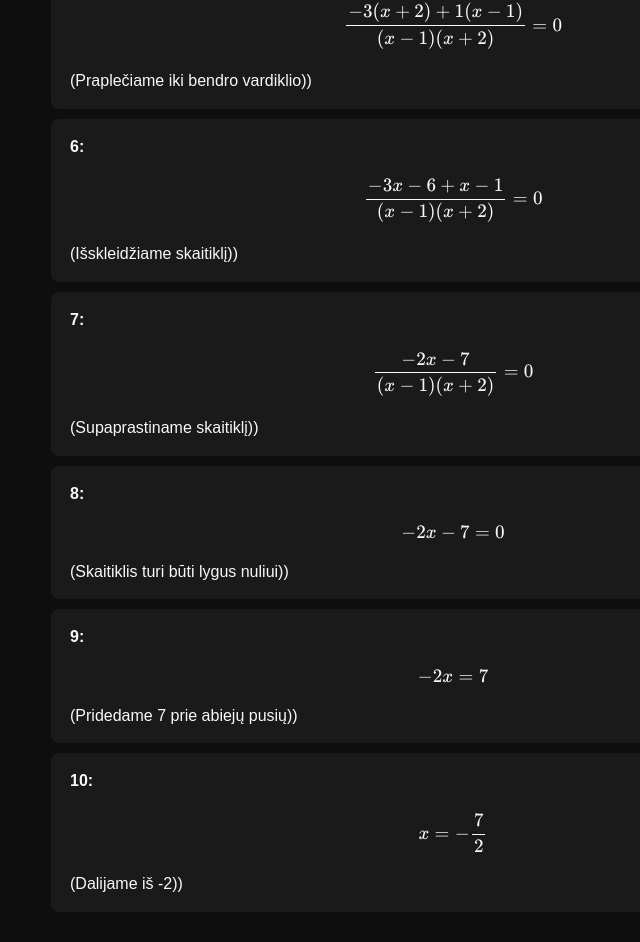
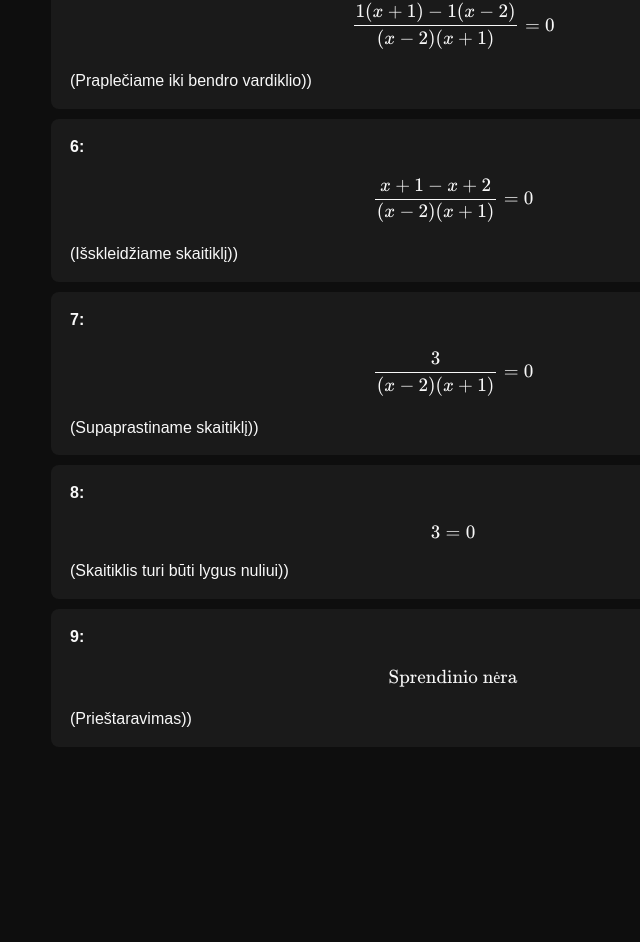
Before and after one commit to CharPointer/Mistake-seeker, a plain HTML site: page index.html in a window 1280 px wide. Shown: the part 1061-2003 px from the top of the page, without its empty margins (189-829 px from the left). After the commit the page ends 1838 px from the top, so only its background shows below. Drawn offline with nearby package versions, Linux system fonts and the light colour scheme.

Commit message:
Update index.html

```diff
--- a/index.html
+++ b/index.html
@@ -3,7 +3,7 @@
 <head>
     <meta charset="UTF-8">
     <meta name="viewport" content="width=device-width, initial-scale=1.0">
-    <title>Mistake Seeker</title>
+    <title>Rask klaidą</title>
     <style>
         body {
             margin: 0;
@@ -86,36 +86,72 @@
     </style>
 </head>
 <body>
-    <h1>Mistake Seeker</h1>
+    <h1>Rask klaidą</h1>
     <div id="content"></div>
-    <button id="nextBtn" style="display: none;">Next Problem</button>
+    <button id="nextBtn" style="display: none;">Sekanti užduotis</button>
 
     <script>
-        const levels = [{
-  "level": 1,
-  "problem": "$$ \\frac{2}{x-1} + \\frac{1}{x+2} = \\frac{5}{x-1} $$",
-  "steps": [
-    "$$ \\frac{2}{x-1} + \\frac{1}{x+2} = \\frac{5}{x-1} $$ (Pradinė lygtis)",
-    "$$ \\frac{2}{x-1} + \\frac{1}{x+2} - \\frac{5}{x-1} = 0 $$ (Perkeliame viską į kairę pusę)",
-    "$$ \\frac{2-5}{x-1} + \\frac{1}{x+2} = 0 $$ (Sudedame trupmenas su vienodais vardikliais)",
-    "$$ \\frac{-3}{x-1} + \\frac{1}{x+2} = 0 $$ (Supaprastiname)",
-    "$$ \\frac{-3(x+2) + 1(x-1)}{(x-1)(x+2)} = 0 $$ (Praplečiame iki bendro vardiklio)",
-    "$$ \\frac{-3x - 6 + x - 1}{(x-1)(x+2)} = 0 $$ (Išskleidžiame skaitiklį)",
-    "$$ \\frac{-2x - 7}{(x-1)(x+2)} = 0 $$ (Supaprastiname skaitiklį)",
-    "$$ -2x - 7 = 0 $$ (Skaitiklis turi būti lygus nuliui)",
-    "$$ -2x = 7 $$ (Pridedame 7 prie abiejų pusių)",
-    "$$ x = -\\frac{7}{2} $$ (Dalijame iš -2)"
-  ],
-  "mistakeStep": 8,
-  "explanation": "Klaida devintame žingsnyje: neteisingai perkelta. Teisingai: $$ -2x - 7 = 0 $$ → $$ -2x = 7 $$ → $$ x = -\\frac{7}{2} $$. Reikia patikrinti, ar sprendinys nepadaro vardiklių lygiais nuliui: $x = -\\frac{7}{2} \\neq 1$ ir $x = -\\frac{7}{2} \\neq -2$, todėl sprendinys tinkamas."
-}];
+        const levels = [
+  {
+    "level": 1,
+    "problem": "$$ \\frac{3}{x-2} - \\frac{1}{x+1} = \\frac{2}{x-2} $$",
+    "steps": [
+      "$$ \\frac{3}{x-2} - \\frac{1}{x+1} = \\frac{2}{x-2} $$ (Pradinė lygtis)",
+      "$$ \\frac{3}{x-2} - \\frac{1}{x+1} - \\frac{2}{x-2} = 0 $$ (Perkeliame viską į kairę pusę)",
+      "$$ \\frac{3-2}{x-2} - \\frac{1}{x+1} = 0 $$ (Sudedame trupmenas su vienodais vardikliais)",
+      "$$ \\frac{1}{x-2} - \\frac{1}{x+1} = 0 $$ (Supaprastiname)",
+      "$$ \\frac{1(x+1) - 1(x-2)}{(x-2)(x+1)} = 0 $$ (Praplečiame iki bendro vardiklio)",
+      "$$ \\frac{x+1 - x + 2}{(x-2)(x+1)} = 0 $$ (Išskleidžiame skaitiklį)",
+      "$$ \\frac{3}{(x-2)(x+1)} = 0 $$ (Supaprastiname skaitiklį)",
+      "$$ 3 = 0 $$ (Skaitiklis turi būti lygus nuliui)",
+      "$$ \\text{Sprendinio nėra} $$ (Prieštaravimas)"
+    ],
+    "mistakeStep": 5,
+    "explanation": "Klaida šeštame žingsnyje: neteisingai atimdama. Teisingai: $$ x + 1 - x + 2 = 3 $$ (ne $x + 1 - x - 2 = -1$). Bet rezultatas vis tiek tas pats - sprendinio nėra, nes $$ \\frac{3}{(x-2)(x+1)} = 0 $$ neįmanoma."
+  },
+  {
+    "level": 2,
+    "problem": "$$ \\frac{2}{x+1} + \\frac{3}{x-1} = \\frac{1}{x+1} $$",
+    "steps": [
+      "$$ \\frac{2}{x+1} + \\frac{3}{x-1} = \\frac{1}{x+1} $$ (Pradinė lygtis)",
+      "$$ \\frac{2}{x+1} + \\frac{3}{x-1} - \\frac{1}{x+1} = 0 $$ (Perkeliame viską į kairę pusę)",
+      "$$ \\frac{2-1}{x+1} + \\frac{3}{x-1} = 0 $$ (Sudedame trupmenas su vienodais vardikliais)",
+      "$$ \\frac{1}{x+1} + \\frac{3}{x-1} = 0 $$ (Supaprastiname)",
+      "$$ \\frac{1(x-1) + 3(x+1)}{(x+1)(x-1)} = 0 $$ (Praplečiame iki bendro vardiklio)",
+      "$$ \\frac{x-1 + 3x + 3}{(x+1)(x-1)} = 0 $$ (Išskleidžiame skaitiklį)",
+      "$$ \\frac{4x + 2}{(x+1)(x-1)} = 0 $$ (Supaprastiname skaitiklį)",
+      "$$ 4x + 2 = 0 $$ (Skaitiklis turi būti lygus nuliui)",
+      "$$ 4x = -2 $$ (Atimame 2 iš abiejų pusių)",
+      "$$ x = -\\frac{2}{4} = -\\frac{1}{2} $$ (Dalijame iš 4)"
+    ],
+    "mistakeStep": 8,
+    "explanation": "Klaida devintame žingsnyje: neteisingai perkelta. Teisingai: $$ 4x + 2 = 0 $$ → $$ 4x = -2 $$ → $$ x = -\\frac{1}{2} $$. Patikrinimas: $x = -\\frac{1}{2} \\neq -1$ ir $x = -\\frac{1}{2} \\neq 1$, todėl sprendinys tinkamas."
+  },
+  {
+    "level": 3,
+    "problem": "$$ \\frac{x}{x-3} - \\frac{2}{x+2} = \\frac{1}{x-3} $$",
+    "steps": [
+      "$$ \\frac{x}{x-3} - \\frac{2}{x+2} = \\frac{1}{x-3} $$ (Pradinė lygtis)",
+      "$$ \\frac{x}{x-3} - \\frac{2}{x+2} - \\frac{1}{x-3} = 0 $$ (Perkeliame viską į kairę pusę)",
+      "$$ \\frac{x-1}{x-3} - \\frac{2}{x+2} = 0 $$ (Sudedame trupmenas su vienodais vardikliais)",
+      "$$ \\frac{(x-1)(x+2) - 2(x-3)}{(x-3)(x+2)} = 0 $$ (Praplečiame iki bendro vardiklio)",
+      "$$ \\frac{x^2 + 2x - x - 2 - 2x + 6}{(x-3)(x+2)} = 0 $$ (Išskleidžiame skaitiklį)",
+      "$$ \\frac{x^2 - x + 4}{(x-3)(x+2)} = 0 $$ (Supaprastiname skaitiklį)",
+      "$$ x^2 - x + 4 = 0 $$ (Skaitiklis turi būti lygus nuliui)",
+      "$$ x = \\frac{1 \\pm \\sqrt{1 - 16}}{2} = \\frac{1 \\pm \\sqrt{-15}}{2} $$ (Kvadratinė formulė)",
+      "$$ \\text{Sprendinio nėra} $$ (Diskriminantas neigiamas)"
+    ],
+    "mistakeStep": 4,
+    "explanation": "Klaida penktame žingsnyje: neteisingai išskleista $(x-1)(x+2)$. Teisingai: $$ (x-1)(x+2) = x^2 + 2x - x - 2 = x^2 + x - 2 $$. Tačiau galutinis rezultatas vis tiek tas pats - sprendinio nėra."
+  }
+];
 
         let currentLevel = 0;
         let clickable = false;
 
         function renderLevel() {
             if (currentLevel >= levels.length) {
-                document.getElementById('content').innerHTML = '<div class="problem">🎉 You completed all problems!</div>';
+                document.getElementById('content').innerHTML = '<div class="problem">🎉 Baigėte visus lygius!</div>';
                 document.getElementById('nextBtn').style.display = 'none';
                 return;
             }
@@ -168,8 +204,8 @@
 
             // Show explanation
             explanation.innerHTML = (stepIndex === level.mistakeStep)
-                ? '✅ <strong>Correct!</strong> ' + level.explanation
-                : '❌ <strong>Incorrect.</strong> ' + level.explanation;
+                ? '✅ <strong>Teisingai!</strong> ' + level.explanation
+                : '❌ <strong>Neteisingai.</strong> ' + level.explanation;
             explanation.style.display = 'block';
 
             // Show next button
```
